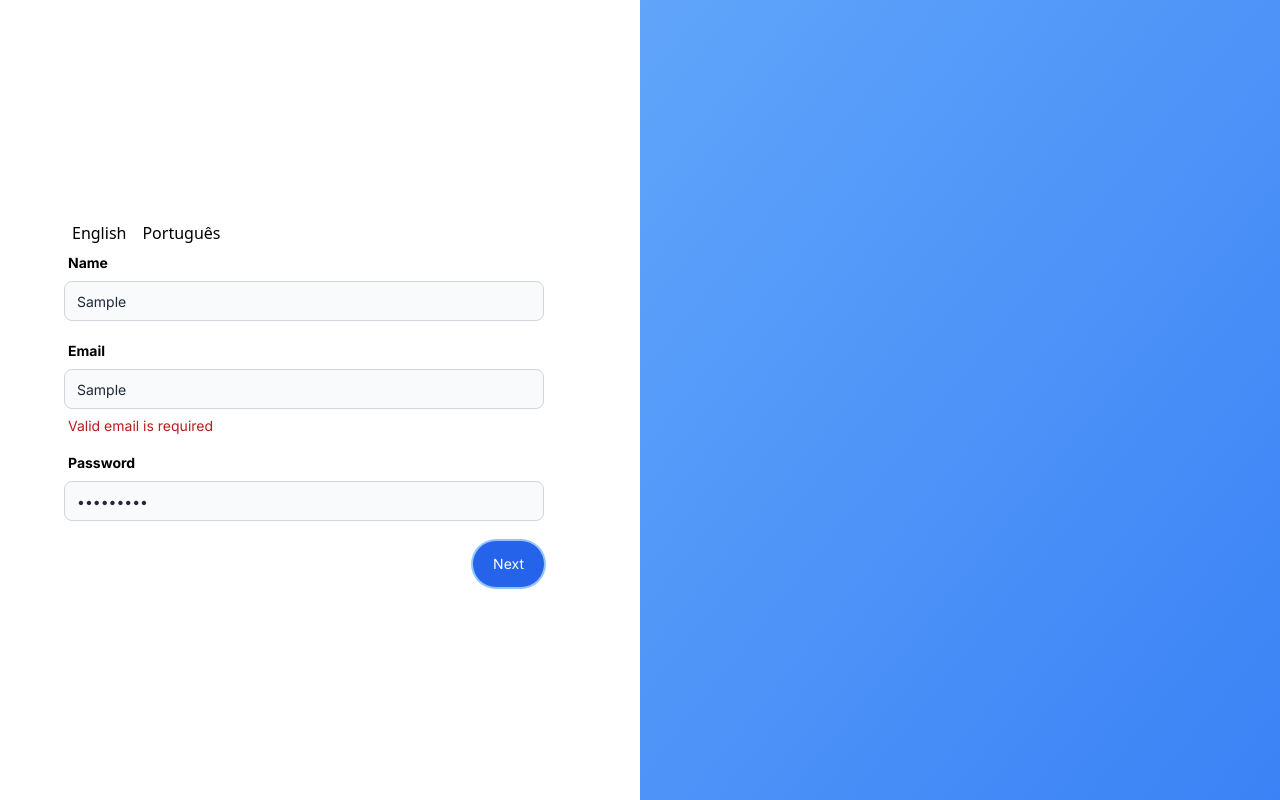
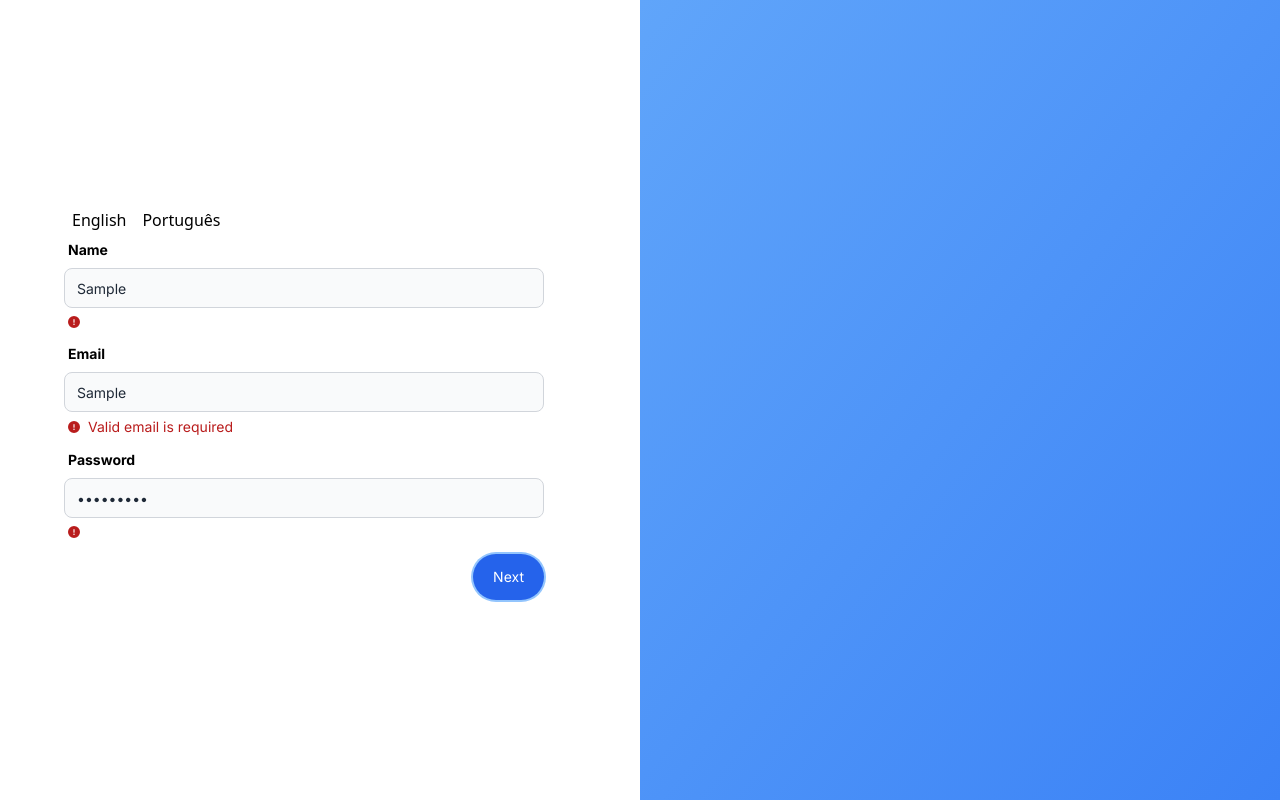
Before and after one commit to RhodriJ9/DynamicForm, a Vue app: page / in a window 1280 px wide. Both pictures are taken after typing "Sample", "Sample", "Sample123" into the empty fields and a click on the button "Next". Built offline with nearby package versions, Linux system fonts and the light colour scheme.

Commit message:
validation error icon

```diff
--- a/src/components/DynamicFields.vue
+++ b/src/components/DynamicFields.vue
@@ -46,11 +46,11 @@
             />
           </div>
         </Field>
-        <div class="ml-1 mt-1 -mb-4">
+        <div v-if="showErrors"  class="ml-1 mt-2 -mb-4 text-red-700 leading-none font-heading text-sm flex items-center">
+          <svg class="w-3 h-3 fill-current" xmlns="http://www.w3.org/2000/svg" viewBox="0 0 512 512"><path d="M256 512A256 256 0 1 0 256 0a256 256 0 1 0 0 512zm0-384c13.3 0 24 10.7 24 24V264c0 13.3-10.7 24-24 24s-24-10.7-24-24V152c0-13.3 10.7-24 24-24zM224 352a32 32 0 1 1 64 0 32 32 0 1 1 -64 0z"/></svg>
           <ErrorMessage
-            v-if="showErrors"
             :name="'field' + field.stage + index.toString()"
-            class="text-red-700 leading-none font-heading text-sm"
+            class="ml-2"
           />
         </div>
       </div>
```
